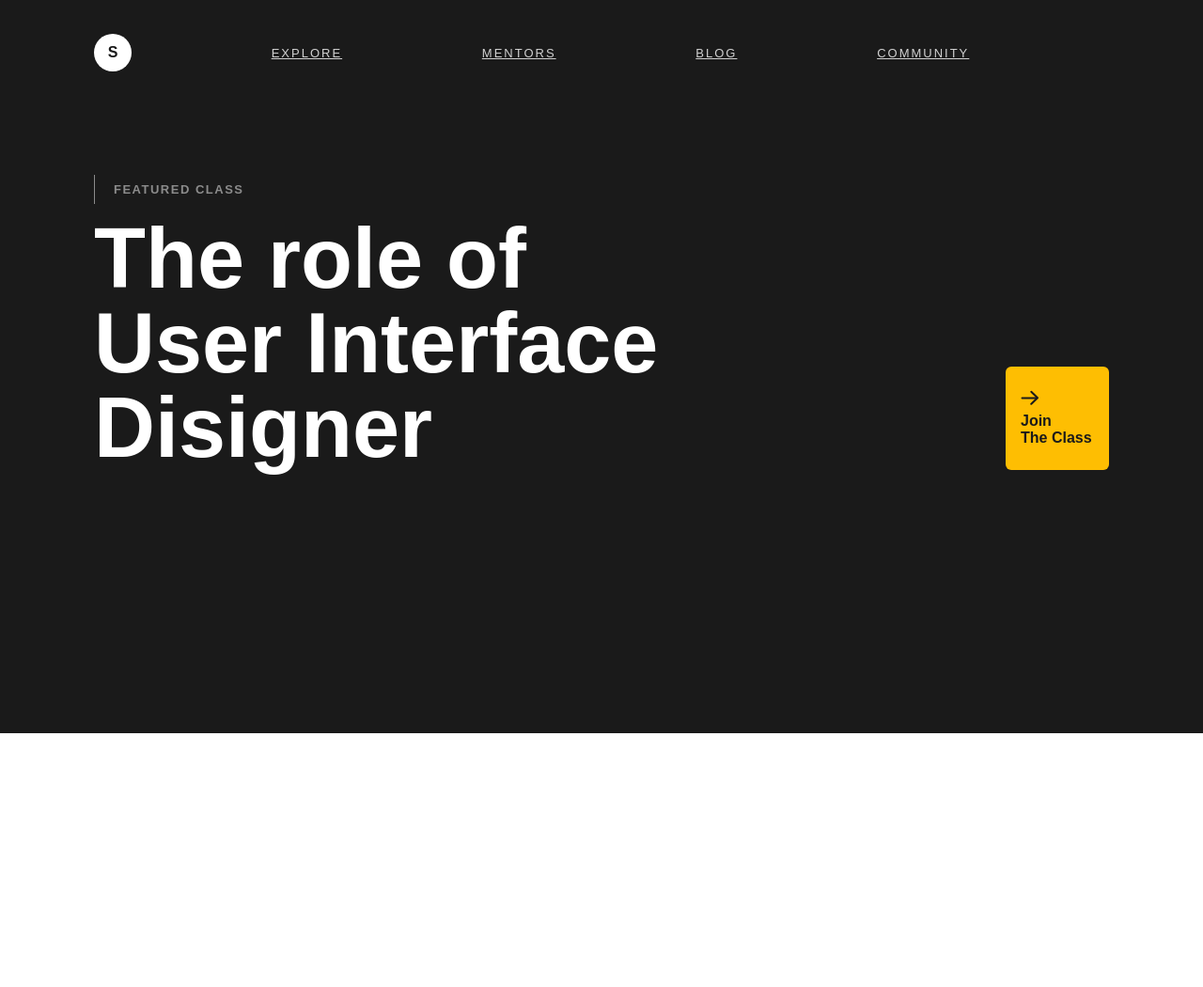
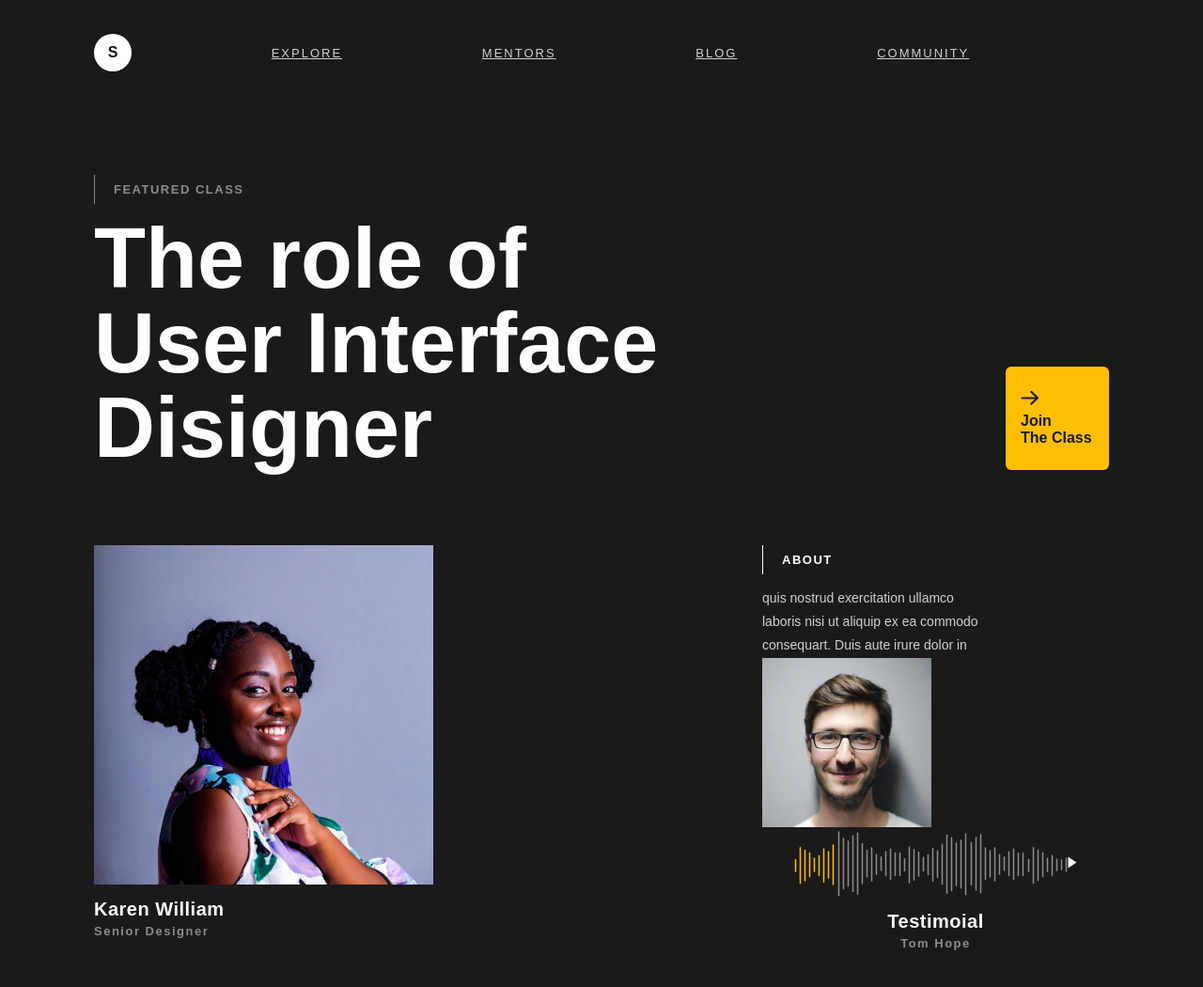
Before and after one commit to iskafandrsashamenfilp228/prodek-visika, a plain HTML site: page index.html in a window 1280 px wide. Shown: the whole page at 94% size. Before the commit the page ends 800 px from the top, so only its background shows below. Drawn offline with Linux system fonts and the light colour scheme.

Commit message:
fuvyiu;hfi'
gyiiugyyj

```diff
--- a/index.html
+++ b/index.html
@@ -38,6 +38,36 @@
                     <span class="join-text">Join <br> The Class</span>
                 </a>
             </section>
+            <section class="header-info-block">
+                <div class="card-info">
+                    <img src="/img/girl-avatar.png" alt="" class="card-info-img">
+                    <h2 class="info-title">Karen William</h2>
+                    <span class="info-subtitle">Senior Designer</span>
+                </div>
+
+                <div class="card-about">
+                    <div class="about-text-wrapper">
+                        <span class="about-subtitle-text">About</span>
+                        <p class="about-desc">
+                        quis nostrud exercitation ullamco
+                         laboris nisi ut aliquip ex ea commodo
+                         consequart. Duis aute irure dolor in
+                        </p>
+                    </div>
+
+<div class="auto-block">
+    <img src="/img/man-avatar.png" alt="">
+    <div class="audio-container">
+        <img src="img/audio.png" class="audio-track" alt="">
+        <a href="#" class="play-btn">
+            <img src="img/icons/play.svg" alt="">
+        </a>
+    </div>
+</div>
+<h2 class="about-title">Testimoial</h2>
+<span class="about-subtitle">Tom Hope</span>
+                </div>
+            </section>
         </div>
 
     </header>
--- a/style.css
+++ b/style.css
@@ -83,3 +83,86 @@
     font-weight: bold;
     border-radius: 6px;
 }
+.header-info-block {
+    display: flex;
+    justify-content: space-between;
+}
+.card-info {
+    max-width: 361px;
+}
+.card-info-img {
+    display: flex;
+}
+.info-title {
+    font-size: 20px;
+    font-weight: bold;
+    color: #fff;
+    letter-spacing: 0.5px;
+    margin-top: 15px;
+    margin-bottom: 4px;
+}
+.info-subtitle {
+    font-size: 13px;
+    color: #8c8c8c;
+    font-weight: bold;
+    letter-spacing: 1.5px;
+    display: block;
+}
+.about-subtitle-text{
+    display: inline-block;
+    border-left: 1px solid #fff;
+    padding: 8px 0 8px 20px;
+    color: #fff;
+    font-weight: bold;
+    text-transform: uppercase;
+    font-size: 13px;
+    letter-spacing: 1.5px;
+    margin-bottom: 13px;
+}
+.about-desc {
+    color: #d1d1d1;
+    max-width: 240px;
+    font-size: 14px;
+    line-height: 1.8;
+}
+.audio-block {
+    background-color: #242424;
+    display: flex;
+    margin-top: 61px;
+}
+.audio-container {
+    display: flex;
+    align-items: center;
+    justify-content: center;
+    flex: 1;
+    position: relative;
+    padding: 0 34px;
+}
+.play-bth {
+    display: flex;
+    background-color: blue;
+    width: 40px;
+    height: 40px;
+    align-items: center;
+    justify-content: center;
+    position: absolute;
+    right: 0;
+    bottom: 0;
+}
+.about-title {
+    font-size: 20px;
+    font-weight: bold;
+    color: #fff;
+    letter-spacing: 0.5px;
+    margin-top: 15px;
+    margin-bottom: 4px;
+    text-align: center;
+}
+.about-subtitle {
+    font-size: 13px;
+    color: #8c8c8c;
+    font-weight: bold;
+    letter-spacing: 1.5px;
+    text-align: center;
+    display: block;
+}
```
